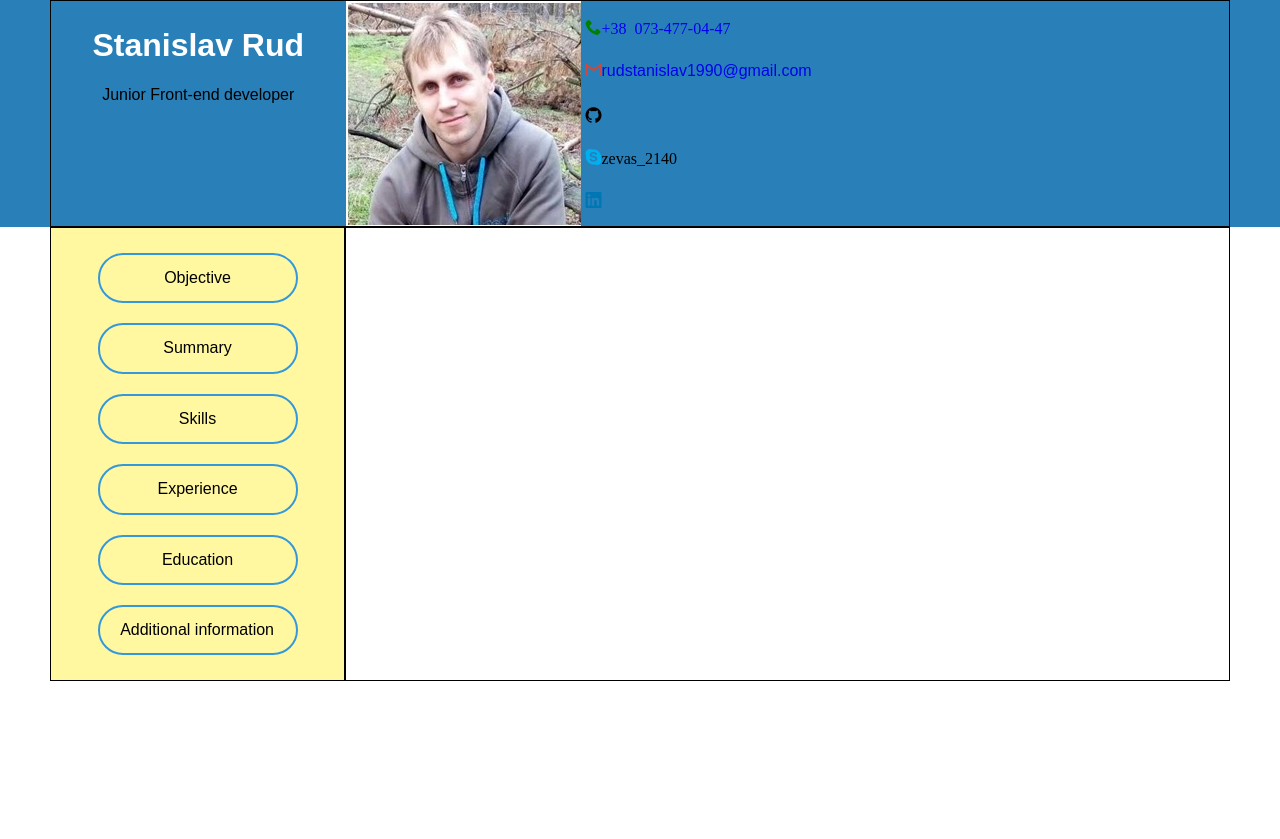
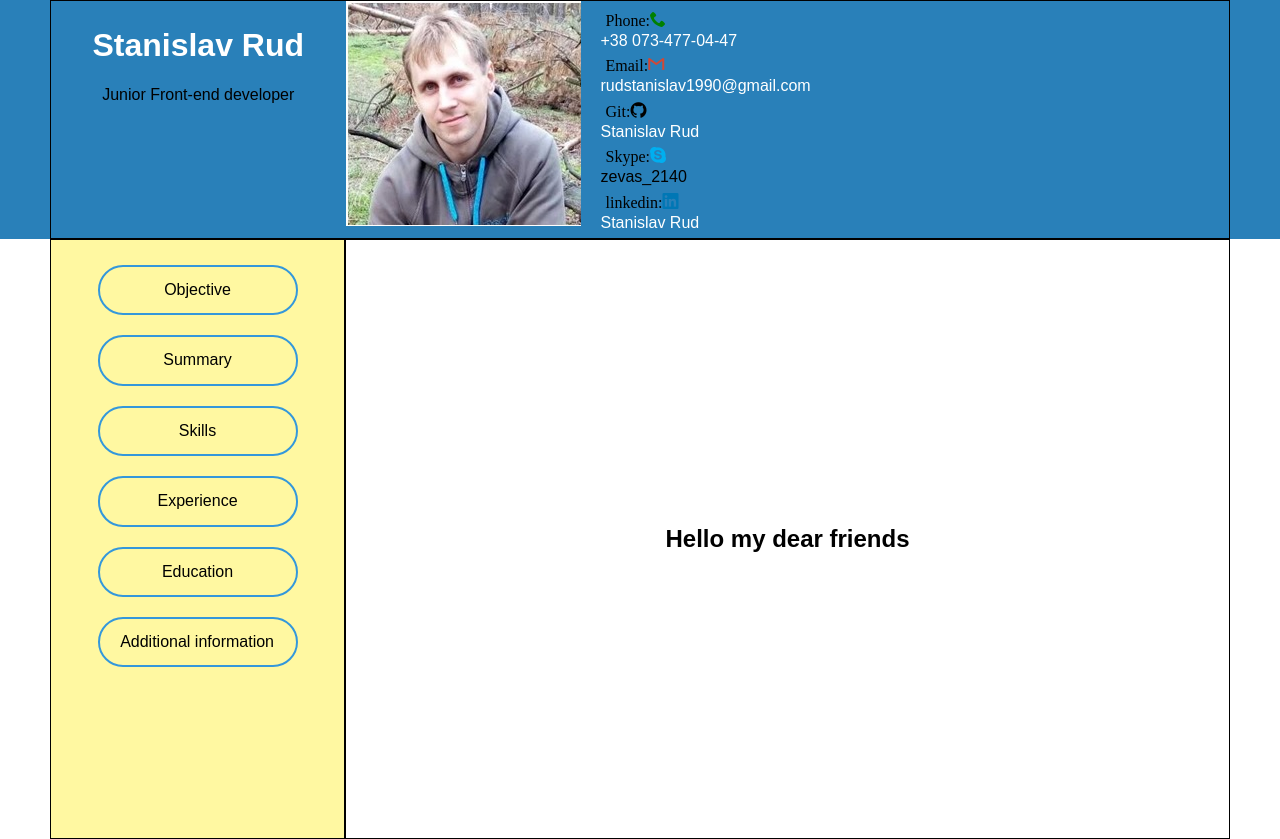
Before and after one commit to StanislavRud/my_pages, a plain HTML site: page CV_v2/index.html in a window 1280 px wide. Before the commit the page ends 800 px from the top, so only its background shows below. Drawn offline with Linux system fonts and the light colour scheme; files whose address does not match are found by name.

Commit message:
CV_v2_50%

```diff
--- a/CV_v2/index.html
+++ b/CV_v2/index.html
@@ -19,11 +19,28 @@
             </div>
             <div class="contacts">
                 <div class="container_contacts">
-                    <a href="callto:+380734770447"><i class="icon-phone">+38 073-477-04-47</i></a>
-                    <a href="mailto:rudstanislav1990@gmail.com"><i class="icon-gmail"></i>rudstanislav1990@gmail.com</a>
-                    <a href="#" target="_blank"><i class="icon-github"></i></a>
-                    <i class="icon-skype">zevas_2140</i>
-                    <a href="https://www.linkedin.com/in/stanislav-rud-527357111/" target="_blank"><i class="icon-linkedin"></i></a>
+                    <ul>
+                        <li>
+                            <i class="icon-phone">Phone:</i>
+                            <a href="callto:+380734770447">+38 073-477-04-47</a>
+                        </li>
+                        <li>
+                            <i class="icon-gmail">Email:</i>
+                            <a href="mailto:rudstanislav1990@gmail.com">rudstanislav1990@gmail.com</a>
+                        </li>
+                        <li>
+                            <i class="icon-github">Git:</i>
+                            <a href="#" target="_blank">Stanislav Rud</a>
+                        </li>
+                        <li>
+                            <i class="icon-skype">Skype:</i>
+                            <p>zevas_2140</p>
+                        </li>
+                        <li>
+                            <i class="icon-linkedin">linkedin:</i>
+                            <a href="https://www.linkedin.com/in/stanislav-rud-527357111/" target="_blank">Stanislav Rud</a>
+                        </li>
+                    </ul>
                 </div>
             </div>
         </div>
@@ -40,7 +57,9 @@
             </form>
         </div>
 
-        <div class="right_colum" id="right_colum"></div>
+        <div class="right_colum" id="right_colum">
+            <h2>Hello my dear friends</h2>
+        </div>
     </div>
     <footer>
         <div></div>
--- a/CV_v2/script.js
+++ b/CV_v2/script.js
@@ -20,47 +20,53 @@ var obj = {
 };
 
 var div = document.createElement('div');
-
+var tegP = document.createElement('p');
 a.onclick = function () {
     colum.innerHTML = "";
     div.className = "Objective";
-    div.innerText = (obj.Objective);
+    tegP.innerText = (obj.Objective);
     colum.insertBefore(div, colum.firstChild);
+    colum.insertBefore(tegP, div.appendChild(tegP))
 };
 
 b.onclick = function () {
     colum.innerHTML = "";
     div.className = "Summary";
-    div.innerText = (obj.Summary);
+    tegP.innerText = (obj.Summary);
     colum.insertBefore(div, colum.firstChild);
+    colum.insertBefore(tegP, div.appendChild(tegP))
 };
 
 c.onclick = function () {
     colum.innerHTML = "";
     div.className = "Skills";
-    div.innerText = (obj.Skills);
+    tegP.innerText = (obj.Skills);
     colum.insertBefore(div, colum.firstChild);
+    colum.insertBefore(tegP, div.appendChild(tegP))
 };
 
 d.onclick = function () {
     colum.innerHTML = "";
     div.className = "Experience";
-    div.innerText = (obj.Experience);
+    tegP.innerText = (obj.Experience);
     colum.insertBefore(div, colum.firstChild);
+    colum.insertBefore(tegP, div.appendChild(tegP))
 };
 
 e.onclick = function () {
     colum.innerHTML = "";
     div.className = "Education";
-    div.innerText = (obj.Education);
+    tegP.innerText = (obj.Education);
     colum.insertBefore(div, colum.firstChild);
+    colum.insertBefore(tegP, div.appendChild(tegP))
 };
 
 f.onclick = function () {
     colum.innerHTML = "";
     div.className = "Additional_information";
-    div.innerText = (obj.Additional_information);
+    tegP.innerText = (obj.Additional_information);
     colum.insertBefore(div, colum.firstChild);
+    colum.insertBefore(tegP, div.appendChild(tegP))
 };
 //
 // a.onclick = function () {
--- a/CV_v2/style.css
+++ b/CV_v2/style.css
@@ -20,7 +20,7 @@ p {
 
 a {
     text-decoration: none;
-    display: inline-flex;
+    color: white;
 }
 header {
     background: #2980b9;
@@ -42,14 +42,40 @@ header .name {
     display: block;
 }
 
+.contacts {
+    width: 55%;
+    padding: 5px;
+    padding-left: 20px;
+}
+
 .container_contacts {
+    height: 100%;
+}
+
+.container_contacts ul{
+    list-style: none;
     text-align: left;
+    height: 100%;
     display: flex;
     flex-direction: column;
-    width: 100%;
-    padding: 5px;
-    height: 100%;
     justify-content: space-around;
+}
+
+.container_contacts ul li {
+    display: flex;
+    flex-direction: column;
+    border-width: 20px;
+    /*border-bottom: 1px solid black;*/
+    border-bottom: 1px solid transparent;
+    max-width: 150px;
+    transition: all 2s;
+
+}
+
+.container_contacts ul li:hover {
+    border-bottom: 1px solid black;
+    max-width: 100%;
+
 }
 
 @font-face {
@@ -70,33 +96,37 @@ i, [class*=" icon-"] {
     font-weight: normal;
     font-variant: normal;
     text-transform: none;
+    margin: 5px;
     line-height: 1;
     -webkit-font-smoothing: antialiased;
     -moz-osx-font-smoothing: grayscale;
 }
 
-.icon-github:before {
+*:before {
+    margin: 5px;
+}
+.icon-github:after {
     content: "\e904";
     color: black;
 }
-.icon-viber:before {
+.icon-viber:after {
     content: "\e900";
     color: #665cac;
 }
-.icon-linkedin:before {
+.icon-linkedin:after {
     content: "\e901";
     color: #0077b5;
 }
-.icon-skype:before {
+.icon-skype:after {
     content: "\e902";
     color: #00aff0;
 }
-.icon-gmail:before {
+.icon-gmail:after {
     content: "\e903";
     color: #d14836;
 }
 
-.icon-phone:before {
+.icon-phone:after {
     content: "\e942";
     color: green;
 }
@@ -105,6 +135,8 @@ i, [class*=" icon-"] {
     display: flex;
     max-width: 1180px;
     margin: 0 auto;
+    height: 600px;
+    overflow: hidden;
 }
 
 .wrapper .left_colum {
@@ -151,9 +183,13 @@ i, [class*=" icon-"] {
     padding: 5px;
     width: 75%;
     border: 1px solid black;
+    display: flex;
+    flex-direction: column;
+    text-align: center;
+    justify-content: center;
 }
 
-.right_colum h1, p{
+.right_colum h2, div p{
     color: black;
 }
 
```
Also changed, not shown: CV_v2/img/Note.png (added).
